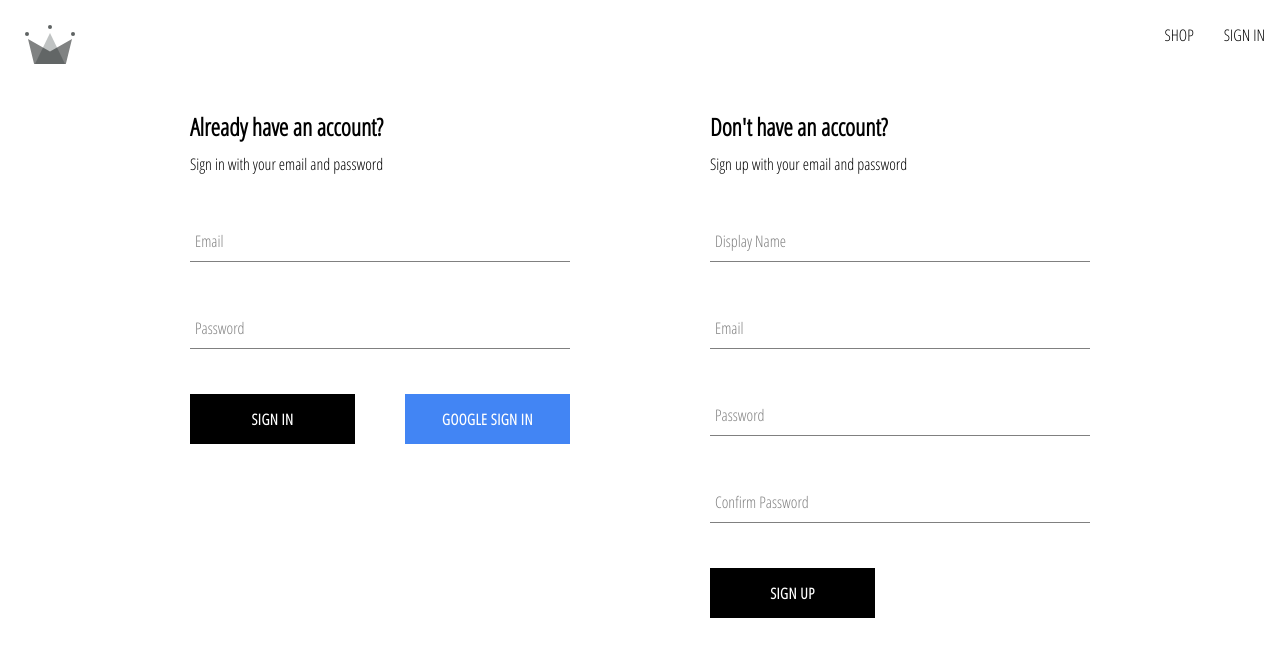
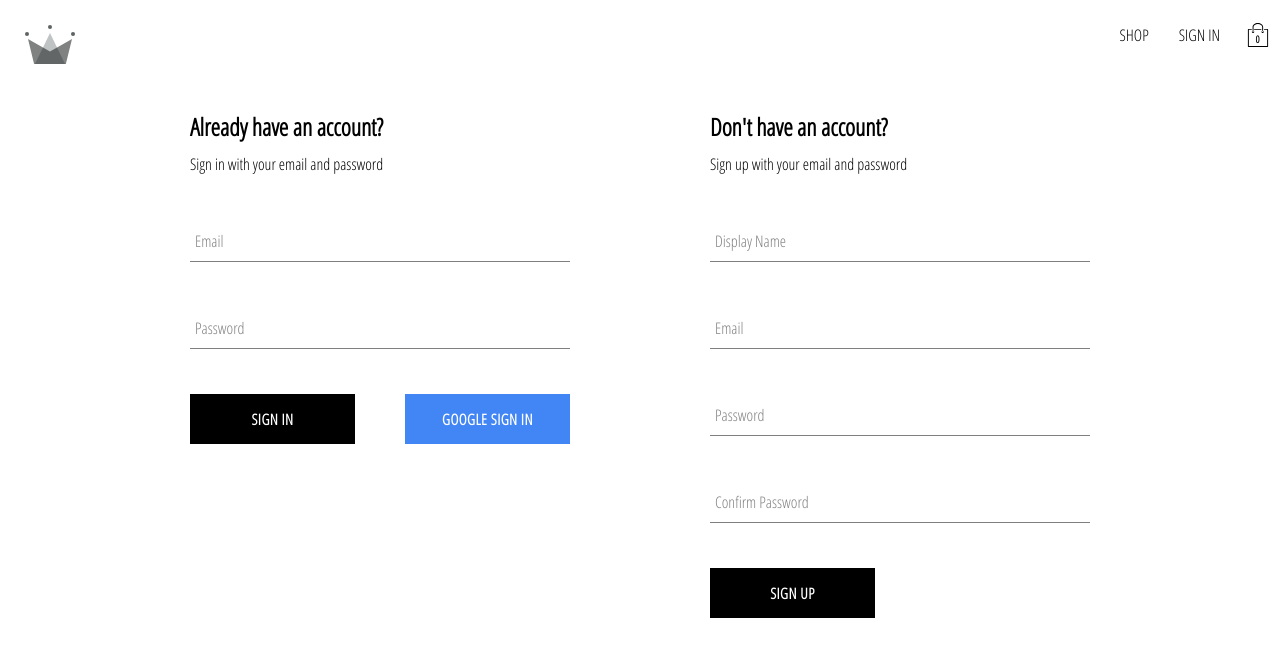
Before and after one commit to blade-demon/crwn-clothing, a React (Create React App) app: page /auth in a window 1280 px wide. Shown: the top 656 px of the page. Built offline with nearby package versions, Linux system fonts and the light colour scheme; no server answers.

Commit message:
add cart and cart-dropdown

```diff
--- /dev/null
+++ b/src/components/cart-dropdown/cart-dropdown.component.jsx
@@ -0,0 +1,12 @@
+import Button from "../button/button.component";
+
+import "./cart-dropdown.styles.scss";
+
+const CartDropdown = () => (
+  <div className="cart-dropdown-container">
+    <div className="cart-items" />
+    <Button>GO TO CHECKOUT</Button>
+  </div>
+);
+
+export default CartDropdown;
--- /dev/null
+++ b/src/components/cart-dropdown/cart-dropdown.styles.scss
@@ -0,0 +1,24 @@
+.cart-dropdown-container {
+  position: absolute;
+  width: 240px;
+  height: 340px;
+  display: flex;
+  flex-direction: column;
+  padding: 20px;
+  border: 1px solid black;
+  background-color: white;
+  top: 90px;
+  right: 40px;
+  z-index: 5;
+
+  .cart-items {
+    height: 240px;
+    display: flex;
+    flex-direction: column;
+    overflow: scroll;
+  }
+
+  button {
+    margin-top: auto;
+  }
+}
--- /dev/null
+++ b/src/components/cart-icon/cart-icon.component.jsx
@@ -0,0 +1,19 @@
+import { useContext } from "react";
+
+import { ReactComponent as ShoppingIcon } from "../../assets/shopping-bag.svg";
+import { CartContext } from "../../contexts/cart.context";
+import "./cart-icon.styles.scss";
+
+const CartIcon = () => {
+  const { isCartOpen, setIsCartOpen } = useContext(CartContext);
+  const toggleIsCartOpen = () => setIsCartOpen(!isCartOpen);
+
+  return (
+    <div className="cart-icon-container" onClick={toggleIsCartOpen}>
+      <ShoppingIcon className="shopping-icon" />
+      <span className="item-count">0</span>
+    </div>
+  );
+};
+
+export default CartIcon;
--- /dev/null
+++ b/src/components/cart-icon/cart-icon.styles.scss
@@ -0,0 +1,21 @@
+.cart-icon-container {
+  width: 45px;
+  height: 45px;
+  position: relative;
+  display: flex;
+  align-items: center;
+  justify-content: center;
+  cursor: pointer;
+
+  .shopping-icon {
+    width: 24px;
+    height: 24px;
+  }
+
+  .item-count {
+    position: absolute;
+    font-size: 10px;
+    font-weight: bold;
+    bottom: 12px;
+  }
+}
--- /dev/null
+++ b/src/contexts/cart.context.jsx
@@ -0,0 +1,14 @@
+import { useState, createContext } from "react";
+
+export const CartContext = createContext({
+  isCartOpen: false,
+  setIsOpen: () => {},
+});
+
+export const CartProvider = ({ children }) => {
+  const [isCartOpen, setIsCartOpen] = useState(false);
+
+  const value = { isCartOpen, setIsCartOpen };
+
+  return <CartContext.Provider value={value}>{children}</CartContext.Provider>;
+};
--- a/src/index.js
+++ b/src/index.js
@@ -6,6 +6,7 @@
 import { BrowserRouter } from "react-router-dom";
 import { UserProvider } from "./contexts/user.context";
 import { ProductsProvider } from "./contexts/products.context";
+import { CartProvider } from "./contexts/cart.context";
 
 const root = ReactDOM.createRoot(document.getElementById("root"));
 root.render(
@@ -13,7 +14,9 @@
     <BrowserRouter>
       <UserProvider>
         <ProductsProvider>
-          <App />
+          <CartProvider>
+            <App />
+          </CartProvider>
         </ProductsProvider>
       </UserProvider>
     </BrowserRouter>
--- a/src/routes/navigation/navigation.component.jsx
+++ b/src/routes/navigation/navigation.component.jsx
@@ -3,12 +3,18 @@
 
 import { ReactComponent as CrwnLogo } from "../../assets/crown.svg";
 import { UserContext } from "../../contexts/user.context";
+import { CartContext } from "../../contexts/cart.context";
+
+import CartIcon from "../../components/cart-icon/cart-icon.component";
+import CartDropdown from "../../components/cart-dropdown/cart-dropdown.component";
+
 import { signOutUser } from "../../utils/firebase/firebase.utils";
 
 import "./navigation.styles.scss";
 
 const Navigation = () => {
   const { currentUser } = useContext(UserContext);
+  const { isCartOpen } = useContext(CartContext);
 
   return (
     <Fragment>
@@ -30,7 +36,9 @@
               SIGN IN
             </Link>
           )}
+          <CartIcon />
         </div>
+        {isCartOpen && <CartDropdown />}
       </div>
       <Outlet />
     </Fragment>
```
Also changed, not shown: src/assets/shopping-bag.svg (added).
